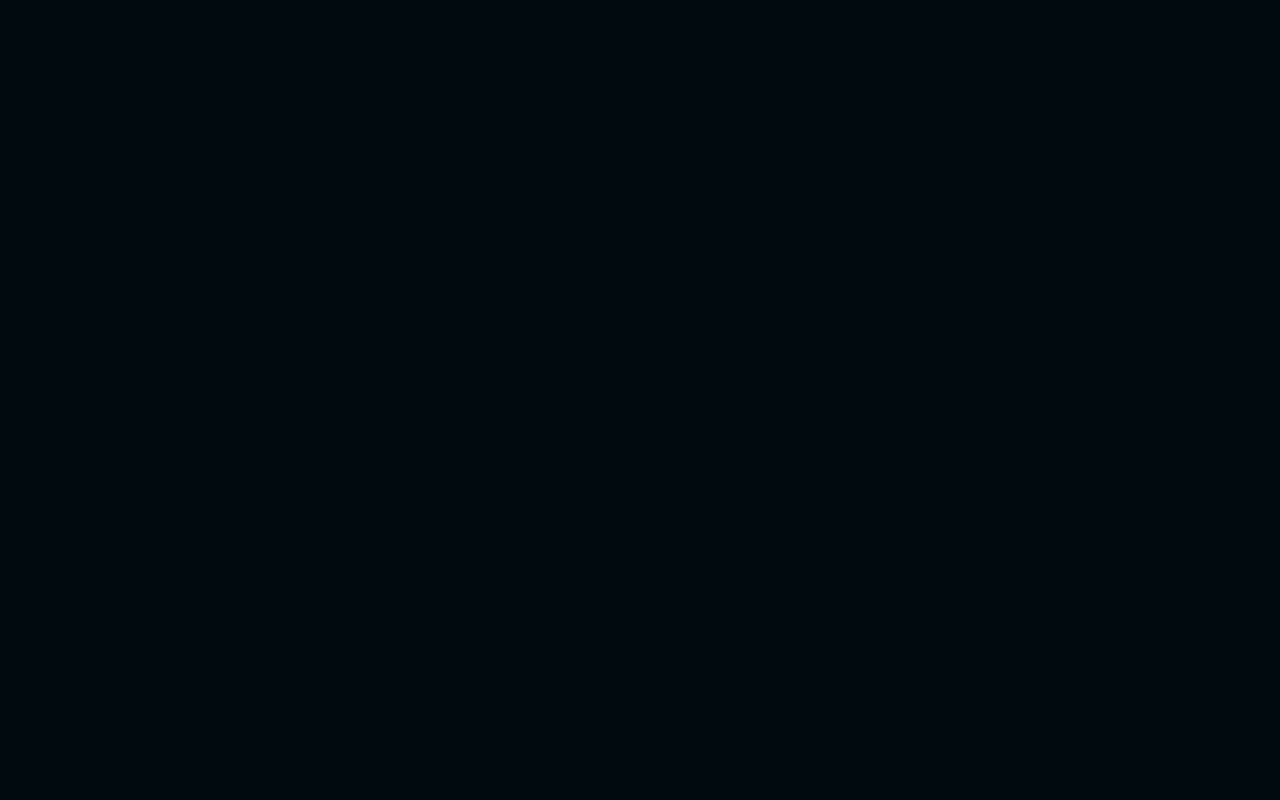
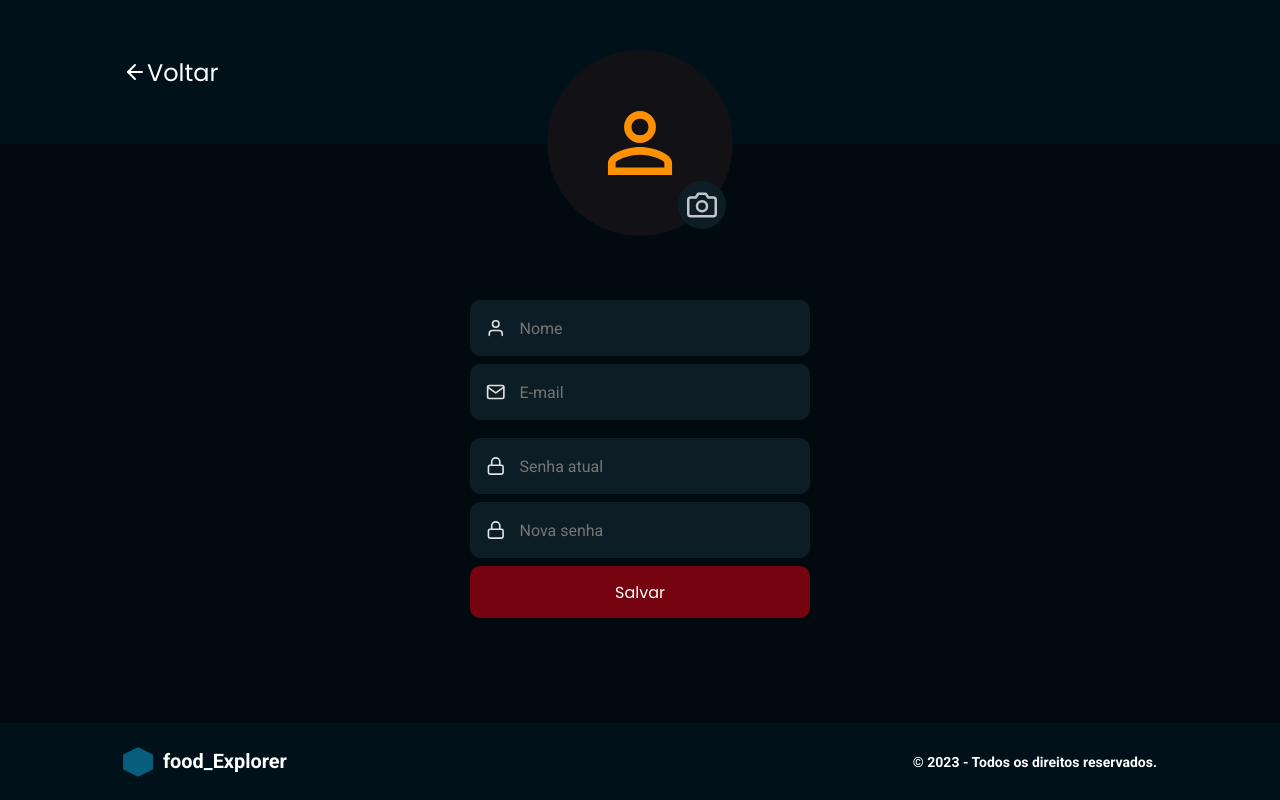
Before and after one commit to matheusdrvieira/food-exprorer, a React (Vite) app: page /profile in a window 1280 px wide. Before the commit this address had no page. Built offline with nearby package versions, Linux system fonts and the light colour scheme.

Commit message:
criando page profile

```diff
--- a/src/components/Header/index.jsx
+++ b/src/components/Header/index.jsx
@@ -10,7 +10,7 @@ import { ButtonText } from "../ButtonText";
 import titleBg from "../../assets/Polygon.png";
 import { Resize, IsAdm } from "../../utils/index";
 import { WINDOW_MOBILE_WIDTH } from "../../utils/constants";
-import { RiFileListLine, RiCloseLine } from "react-icons/ri";
+import { RiFileListLine, RiCloseLine, RiUserLine } from "react-icons/ri";
 import { Container, LogoTextDesktop, LogoTextMobile } from "./style";
 
 
@@ -54,6 +54,7 @@ export function Header() {
                         </div>
                         <Input type="text" placeholder="Busque por pratos ou ingredientes" icon={FiSearch} />
                         <Link to="/order"><Button id="buttonRequest" icon={RiFileListLine} title={`Pedidos(${"0"})`} /></Link>
+                        <Link to="/profile"><ButtonSvg icon={RiUserLine} /></Link>
                         <ButtonSvg id="buttonExit" icon={RxExit} />
                     </LogoTextDesktop>
 
@@ -71,10 +72,13 @@ export function Header() {
                                     }
                                 </div>
                             </Link>
+
                             <Link to="/order">
                                 <div id="buttonList">
+
                                     <ButtonSvg icon={RiFileListLine} />
                                     <span>{0}</span>
+                                    <Link to="/profile"><ButtonSvg icon={RiUserLine} /></Link>
                                 </div>
                             </Link>
                         </LogoTextMobile >
--- /dev/null
+++ b/src/pages/Profile/index.jsx
@@ -0,0 +1,66 @@
+import { Link } from "react-router-dom";
+import { Input } from "../..//components/Input"
+import { Footer } from "../../components/Footer";
+import { Button } from "../../components/Button";
+import { Container, Form, Avatar } from "./style";
+import { ButtonText } from "../../components/ButtonText"
+import avatarPlaceholder from "../../assets/avatar_placeholder.svg";
+import { FiArrowLeft, FiUser, FiMail, FiLock, FiCamera } from "react-icons/fi";
+
+export function Profile() {
+    return (
+        <Container>
+            <header>
+                <Link to="/home" ><ButtonText title="Voltar" icon={FiArrowLeft} /></Link>
+            </header>
+
+            <main>
+                <Form>
+                    <Avatar>
+                        <img
+                            src={avatarPlaceholder}
+                            alt="Foto de Usuario"
+                        />
+                        <label htmlFor="avatar">
+                            <FiCamera />
+                            <input
+                                type="file"
+                                id="avatar"
+                            />
+                        </label>
+                    </Avatar>
+
+                    <Input
+                        type="text"
+                        placeholder="Nome"
+                        icon={FiUser}
+                    />
+
+                    <Input
+                        type="text"
+                        placeholder="E-mail"
+                        icon={FiMail}
+                    />
+
+                    <Input
+                        type="passoword"
+                        placeholder="Senha atual"
+                        icon={FiLock}
+                    />
+
+                    <Input
+                        type="passoword"
+                        placeholder="Nova senha"
+                        icon={FiLock}
+                    />
+
+                    <Button
+                        title="Salvar"
+                    />
+                </Form>
+            </main>
+
+            <Footer />
+        </Container >
+    )
+}
--- /dev/null
+++ b/src/pages/Profile/style.js
@@ -0,0 +1,101 @@
+import styled from "styled-components";
+
+export const Container = styled.div`
+    width:100%;
+    min-height: 100vh;
+    position: relative;
+
+        header{
+            height:144px;
+            display:flex;
+            align-items:center;
+
+            padding:0 30px;
+            background:${({ theme }) => theme.COLORS.BACKGROUND_HEADER};
+
+            button{
+                font-family: 'Poppins';
+                font-weight: 500;
+                font-size: 24px;
+            }
+        }
+
+        main{
+            padding: 0 0 10rem;
+        }
+
+@media(min-width: 1000px) {
+    header{
+        padding:0 123px;
+   }
+}
+`;
+
+export const Form = styled.form`
+    max-width:340px;
+    margin:30px auto;
+
+        >div{
+            margin-bottom:8px;
+        }
+
+        >div:nth-child(1){
+            margin-bottom:64px;
+        }
+
+        >div:nth-child(3){
+            margin-bottom:18px;
+        }
+
+        button{
+            height: 52px;
+
+            font-family: 'Poppins';
+            font-weight: 500;
+            font-size: 16px;
+        }
+`;
+
+export const Avatar = styled.div`
+    width:186px;
+    height:186px;
+
+    position:relative;
+    margin:-124px auto;
+
+        >img{
+            width:186px;
+            height:186px;
+
+            border-radius:50%;
+        }
+
+        >label{
+            width:48px;
+            height:48px;
+
+            border-radius:50%;
+
+            display:flex;
+            align-items:center;
+            justify-content:center;
+
+            position:absolute;
+
+            bottom:7px;
+            right:7px;
+
+            cursor: pointer;
+
+            background:${({ theme }) => theme.COLORS.BACKGROUND_INPUT};
+
+                >input{
+                    display:none;
+                }
+
+                >svg{
+                    font-size: 30px;
+                    color:${({ theme }) => theme.COLORS.GRAY};
+                }
+        }
+`;
--- a/src/routes/app.routes.jsx
+++ b/src/routes/app.routes.jsx
@@ -7,6 +7,7 @@ import { MyOrder } from "../pages/MyOrder";
 import { OrderHistory } from "../pages/OrderHistory";
 import { MyFavorites } from "../pages/MyFavorites";
 import { Payment } from "../pages/Payment";
+import { Profile } from "../pages/Profile";
 
 export function AppRoutes() {
     return (
@@ -19,6 +20,7 @@ export function AppRoutes() {
             <Route path="/history" element={<OrderHistory />} />
             <Route path="/favorites" element={<MyFavorites />} />
             <Route path="/payment" element={<Payment />} />
+            <Route path="/profile" element={<Profile />} />
         </Routes>
     )
 }
```
Also changed, not shown: src/assets/avatar_placeholder.svg (added).
